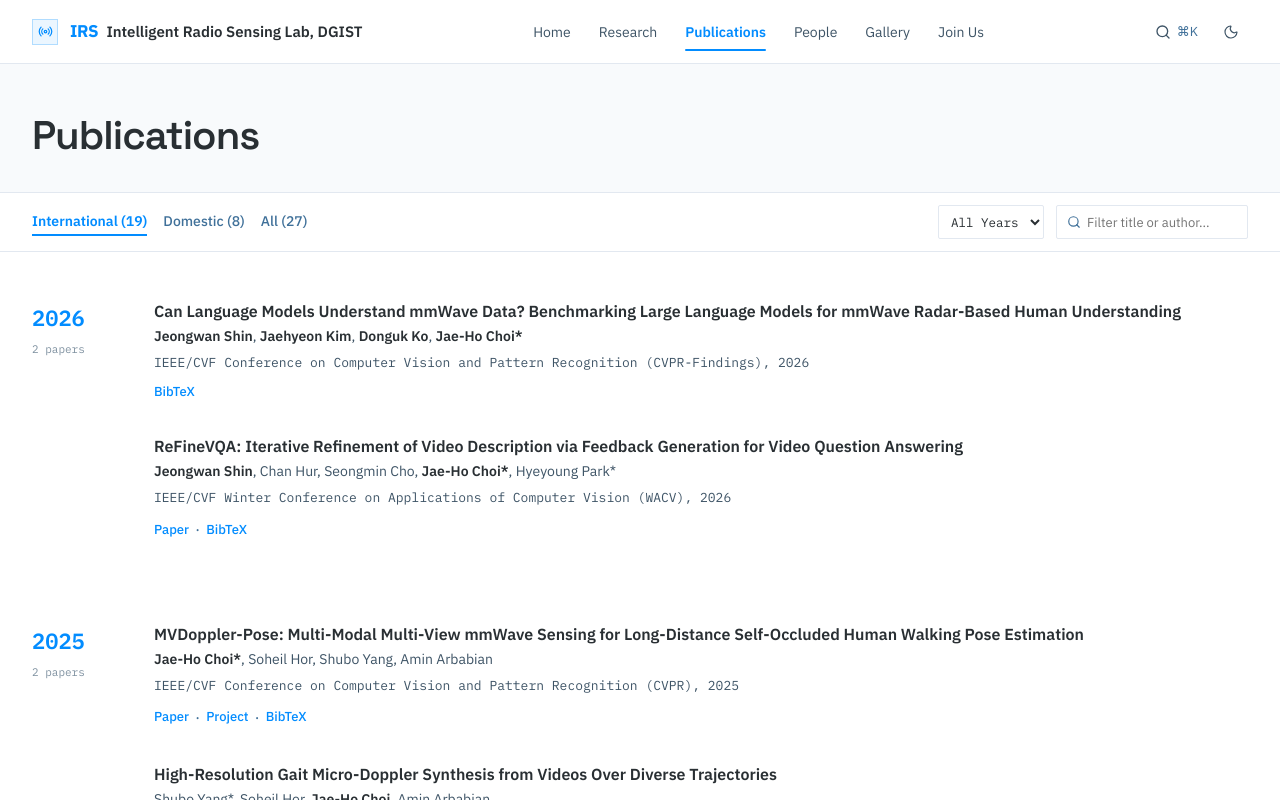
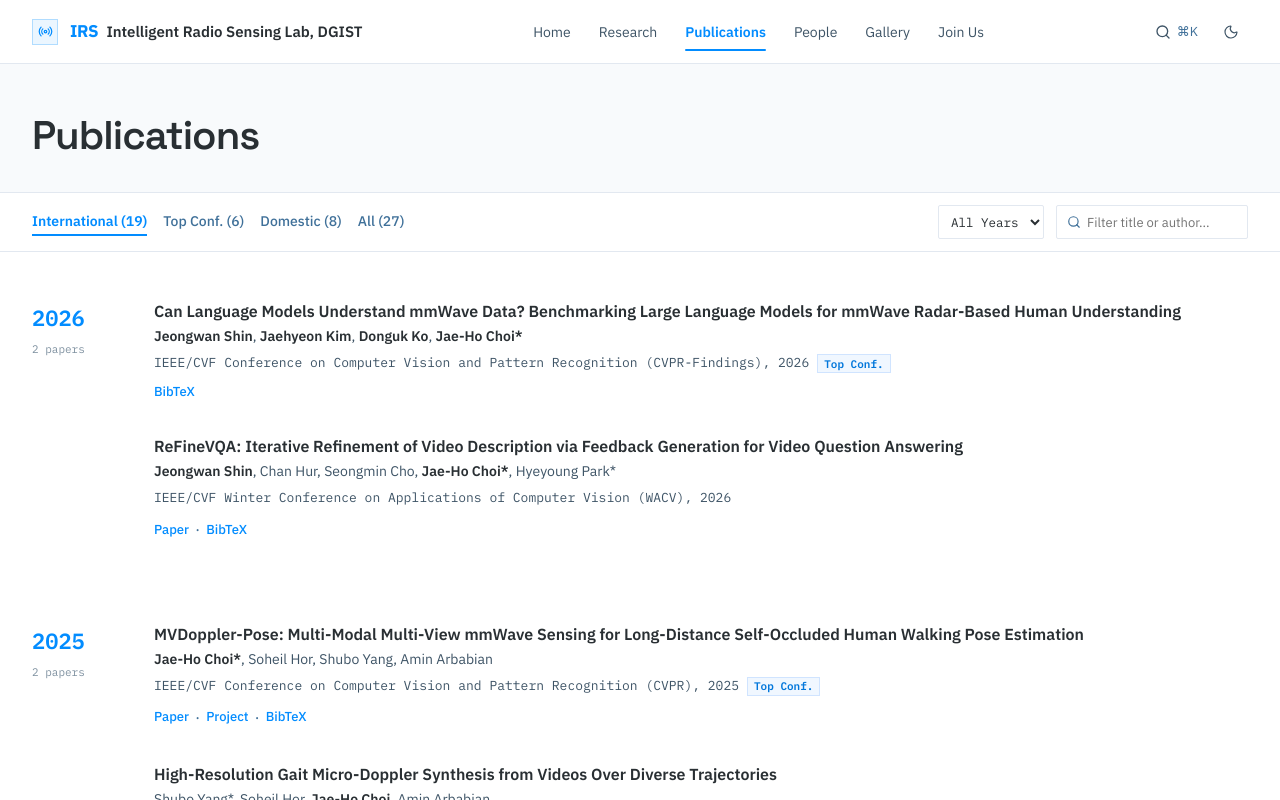
Before and after one commit to DGIST-IRSLab/DGIST-IRSLab.github.io, a React (Vite) app: page / in a window 1280 px wide. Both pictures are taken after a click on the button "Publications". Shown: the top 800 px of the page. Built offline with nearby package versions, Linux system fonts and the light colour scheme.

Commit message:
feat(publications): display Top Conf. badge and add filter tab

```diff
--- a/src/components/common/SearchModal.tsx
+++ b/src/components/common/SearchModal.tsx
@@ -320,9 +320,26 @@ export const SearchModal: React.FC<SearchModalProps> = ({ isOpen, onClose, onNav
                         color: 'var(--color-text-muted)',
                       }}
                     >
-                      <span>{pub.venueShort}</span>
+                      <span>{pub.venueShort || pub.venue}</span>
                       <span>•</span>
                       <span>{pub.year}</span>
+                      {(pub.isTopConf || /CVPR|NeurIPS|ECCV|AAAI|ICASSP/i.test(pub.venue)) && (
+                        <span
+                          style={{
+                            fontSize: '10px',
+                            fontFamily: 'var(--font-mono)',
+                            fontWeight: 600,
+                            padding: '1px 5px',
+                            borderRadius: '2px',
+                            backgroundColor: 'var(--color-badge-bg)',
+                            color: 'var(--color-badge-text)',
+                            border: '1px solid var(--color-badge-border)',
+                            marginLeft: '4px',
+                          }}
+                        >
+                          Top Conf.
+                        </span>
+                      )}
                     </div>
                   </div>
                 ))}
--- a/src/components/publications/PublicationItem.tsx
+++ b/src/components/publications/PublicationItem.tsx
@@ -10,9 +10,14 @@ export const PublicationItem: React.FC<PublicationItemProps> = ({
   publication,
   onOpenBibtex,
 }) => {
+  const isTopConf = Boolean(
+    publication.isTopConf || /CVPR|NeurIPS|ECCV|AAAI|ICASSP/i.test(publication.venue)
+  );
+
   const renderAuthors = () => {
+    const labAuthors = publication.labAuthors || [];
     return publication.authors.map((author, idx) => {
-      const isLabMember = publication.labAuthors.some((la) =>
+      const isLabMember = labAuthors.some((la) =>
         author.toLowerCase().includes(la.toLowerCase())
       );
 
@@ -72,9 +77,34 @@ export const PublicationItem: React.FC<PublicationItemProps> = ({
           fontSize: '13px',
           color: 'var(--color-text-secondary)',
           marginTop: '2px',
+          display: 'flex',
+          alignItems: 'center',
+          gap: '8px',
+          flexWrap: 'wrap',
         }}
       >
-        {publication.venue}{publication.venue.includes(publication.year.toString()) ? '' : `, ${publication.year}`}
+        <span>
+          {publication.venue}{publication.venue.includes(publication.year.toString()) ? '' : `, ${publication.year}`}
+        </span>
+        {isTopConf && (
+          <span
+            style={{
+              display: 'inline-flex',
+              alignItems: 'center',
+              fontSize: '11px',
+              fontFamily: 'var(--font-mono)',
+              fontWeight: 600,
+              padding: '1.5px 6px',
+              borderRadius: 'var(--radius-xs, 3px)',
+              backgroundColor: 'var(--color-badge-bg)',
+              color: 'var(--color-badge-text)',
+              border: '1px solid var(--color-badge-border)',
+              lineHeight: 1.3,
+            }}
+          >
+            Top Conf.
+          </span>
+        )}
       </div>
 
       <div
--- a/src/data/publications.ts
+++ b/src/data/publications.ts
@@ -10,6 +10,7 @@ export const publications: Publication[] = [
     venueShort: "CVPR Findings",
     year: 2026,
     type: "conference",
+    isTopConf: true,
     bibtex: `@inproceedings{shin2026mmwave,
   title={Can Language Models Understand mmWave Data? Benchmarking Large Language Models for mmWave Radar-Based Human Understanding},
   author={Shin, Jeongwan and Kim, Jaehyeon and Ko, Donguk and Choi, Jae-Ho},
@@ -43,6 +44,7 @@ export const publications: Publication[] = [
     venueShort: "CVPR",
     year: 2025,
     type: "conference",
+    isTopConf: true,
     pdfUrl: "https://openaccess.thecvf.com/content/CVPR2025/papers/Choi_MVDoppler-Pose_Multi-Modal_Multi-View_mmWave_Sensing_for_Long-Distance_Self-Occluded_Human_Walking_CVPR_2025_paper.pdf",
     projectUrl: "https://mvdoppler-pose.github.io/",
     bibtex: `@inproceedings{choi2025mvdopplerpose,
@@ -61,6 +63,7 @@ export const publications: Publication[] = [
     venueShort: "ICASSP",
     year: 2025,
     type: "conference",
+    isTopConf: true,
     pdfUrl: "https://ieeexplore.ieee.org/abstract/document/10888938",
     bibtex: `@inproceedings{yang2025highres,
   title={High-Resolution Gait Micro-Doppler Synthesis from Videos Over Diverse Trajectories},
@@ -98,6 +101,7 @@ export const publications: Publication[] = [
     venueShort: "AAAI",
     year: 2024,
     type: "conference",
+    isTopConf: true,
     pdfUrl: "https://ojs.aaai.org/index.php/AAAI/article/view/27898",
     bibtex: `@inproceedings{choi2024fusionvital,
   title={Fusion-Vital: Video-RF Fusion Transformer for Advanced Remote Physiological Measurement},
@@ -138,6 +142,7 @@ export const publications: Publication[] = [
     venueShort: "NeurIPS",
     year: 2023,
     type: "conference",
+    isTopConf: true,
     pdfUrl: "https://openreview.net/pdf?id=1plAfmP5ms",
     projectUrl: "https://mvdoppler.github.io/",
     bibtex: `@inproceedings{hor2023mvdoppler,
@@ -187,6 +192,7 @@ export const publications: Publication[] = [
     venueShort: "ECCV",
     year: 2022,
     type: "conference",
+    isTopConf: true,
     pdfUrl: "https://www.ecva.net/papers/eccv_2022/papers_ECCV/papers/136970248.pdf",
     bibtex: `@inproceedings{choi2022remote,
   title={Remote Respiration Monitoring of Moving Person Using Radio Signals},
--- a/src/pages/PublicationsPage.tsx
+++ b/src/pages/PublicationsPage.tsx
@@ -8,14 +8,18 @@ interface PublicationsPageProps {
   onOpenBibtex: (pub: Publication) => void;
 }
 
-type FilterTab = 'international' | 'domestic' | 'all';
+type FilterTab = 'international' | 'top' | 'domestic' | 'all';
 
 export const PublicationsPage: React.FC<PublicationsPageProps> = ({ onOpenBibtex }) => {
   const [activeTab, setActiveTab] = useState<FilterTab>('international');
   const [searchQuery, setSearchQuery] = useState('');
   const [selectedYear, setSelectedYear] = useState<string>('all');
 
+  const isTopConfPublication = (pub: Publication) =>
+    Boolean(pub.isTopConf || /CVPR|NeurIPS|ECCV|AAAI|ICASSP/i.test(pub.venue));
+
   const intlCount = useMemo(() => publications.filter((p) => !p.isDomestic).length, []);
+  const topCount = useMemo(() => publications.filter(isTopConfPublication).length, []);
   const domCount = useMemo(() => publications.filter((p) => p.isDomestic).length, []);
 
   // Filtered publications
@@ -23,6 +27,7 @@ export const PublicationsPage: React.FC<PublicationsPageProps> = ({ onOpenBibtex
     return publications.filter((pub) => {
       // Tab filter
       if (activeTab === 'international' && pub.isDomestic) return false;
+      if (activeTab === 'top' && !isTopConfPublication(pub)) return false;
       if (activeTab === 'domestic' && !pub.isDomestic) return false;
 
       // Year filter
@@ -111,6 +116,7 @@ export const PublicationsPage: React.FC<PublicationsPageProps> = ({ onOpenBibtex
           <div style={{ display: 'flex', alignItems: 'center', gap: 'var(--space-md)', flexWrap: 'wrap' }}>
             {[
               { id: 'international', label: `International (${intlCount})` },
+              { id: 'top', label: `Top Conf. (${topCount})` },
               { id: 'domestic', label: `Domestic (${domCount})` },
               { id: 'all', label: `All (${publications.length})` },
             ].map((tab) => (
--- a/src/types/index.ts
+++ b/src/types/index.ts
@@ -28,11 +28,12 @@ export interface Publication {
   id: string;
   title: string;
   authors: string[];
-  labAuthors: string[]; // names that belong to IRS lab to highlight
+  labAuthors?: string[]; // names that belong to IRS lab to highlight
   venue: string;
-  venueShort: string;
+  venueShort?: string;
   year: number;
   type: 'conference' | 'journal' | 'workshop';
+  isTopConf?: boolean;
   pdfUrl?: string;
   projectUrl?: string;
   codeUrl?: string;
```
